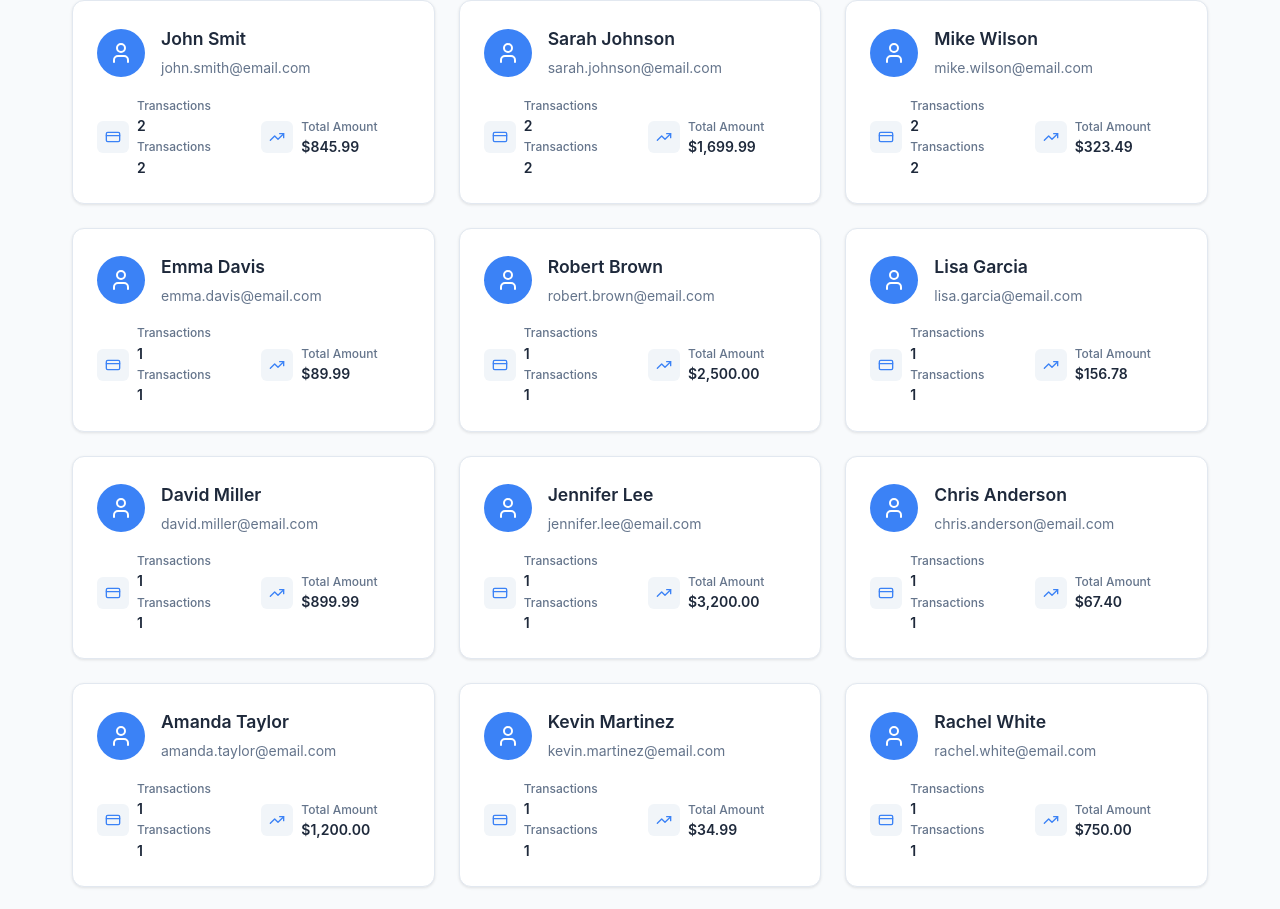
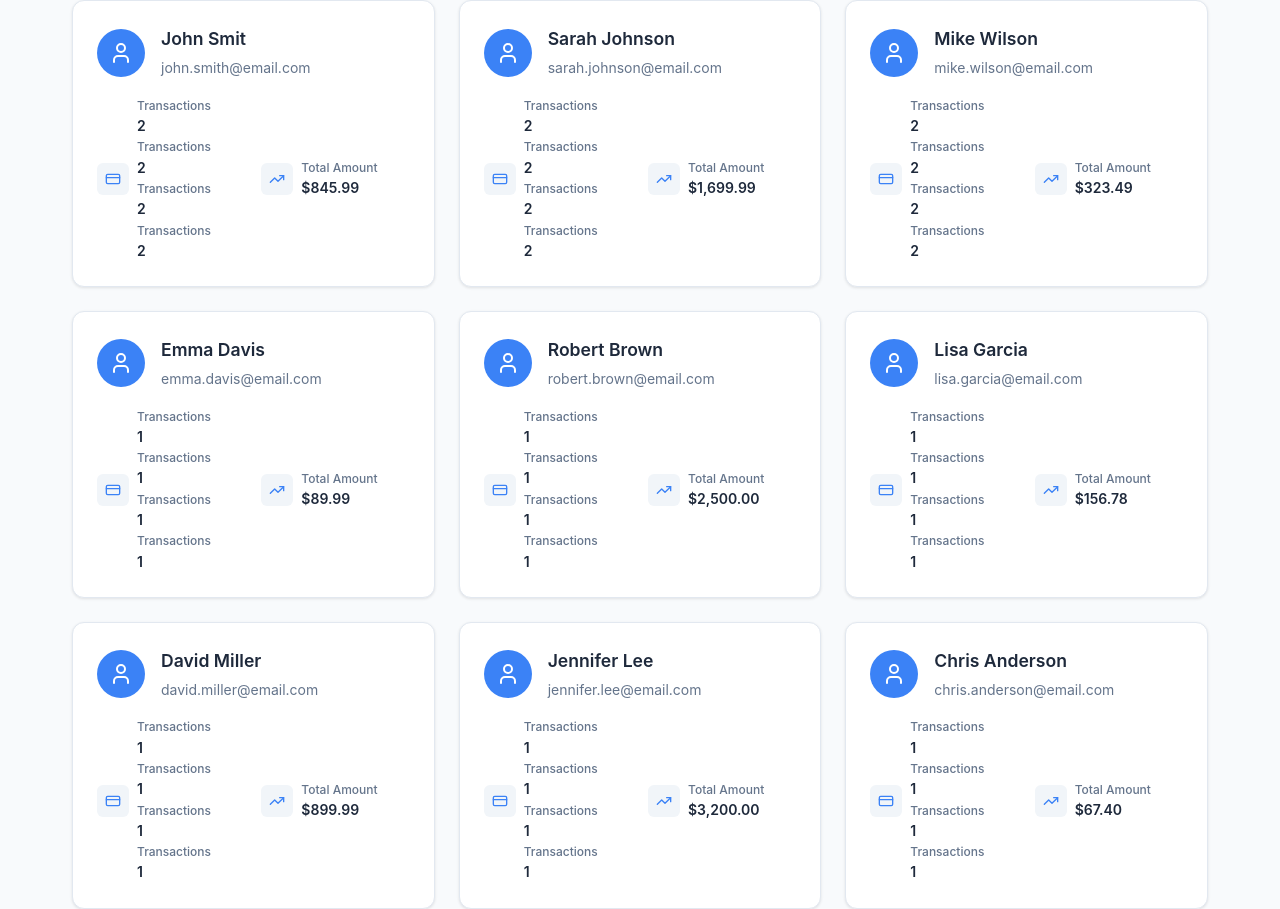
Before and after one commit to mio92/pagos-en-linea, a React (Create React App) app: page / in a window 1280 px wide. Shown: the part 990-1899 px from the top of the page. Built offline with nearby package versions, Linux system fonts and the light colour scheme.

Commit message:
Soluciona desenmascarado de datos para recibo4

```diff
--- a/src/components/Dashboard.tsx
+++ b/src/components/Dashboard.tsx
@@ -135,6 +135,9 @@ const Dashboard: React.FC = () => {
         <p>No users found matching your search criteria.</p>
         <p>No users found matching your search criteria.</p>
           <p>No users found matching your search criteria.</p>
+        <p>No users found matching your search criteria.</p>
+        <p>No users found matching your search criteria.</p>
+          <p>No users found matching your search criteria.</p>
         </div>
       )}
     </div>
--- a/src/components/UserCard.tsx
+++ b/src/components/UserCard.tsx
@@ -34,6 +34,10 @@ const UserCard: React.FC<UserCardProps> = ({ user, onClick }) => {
             <span className="stat-value">{user.transactionCount}</span>
             <span className="stat-label">Transactions</span>
             <span className="stat-value">{user.transactionCount}</span>
+            <span className="stat-label">Transactions</span>
+            <span className="stat-value">{user.transactionCount}</span>
+            <span className="stat-label">Transactions</span>
+            <span className="stat-value">{user.transactionCount}</span>
           </div>
         </div>
 
```
